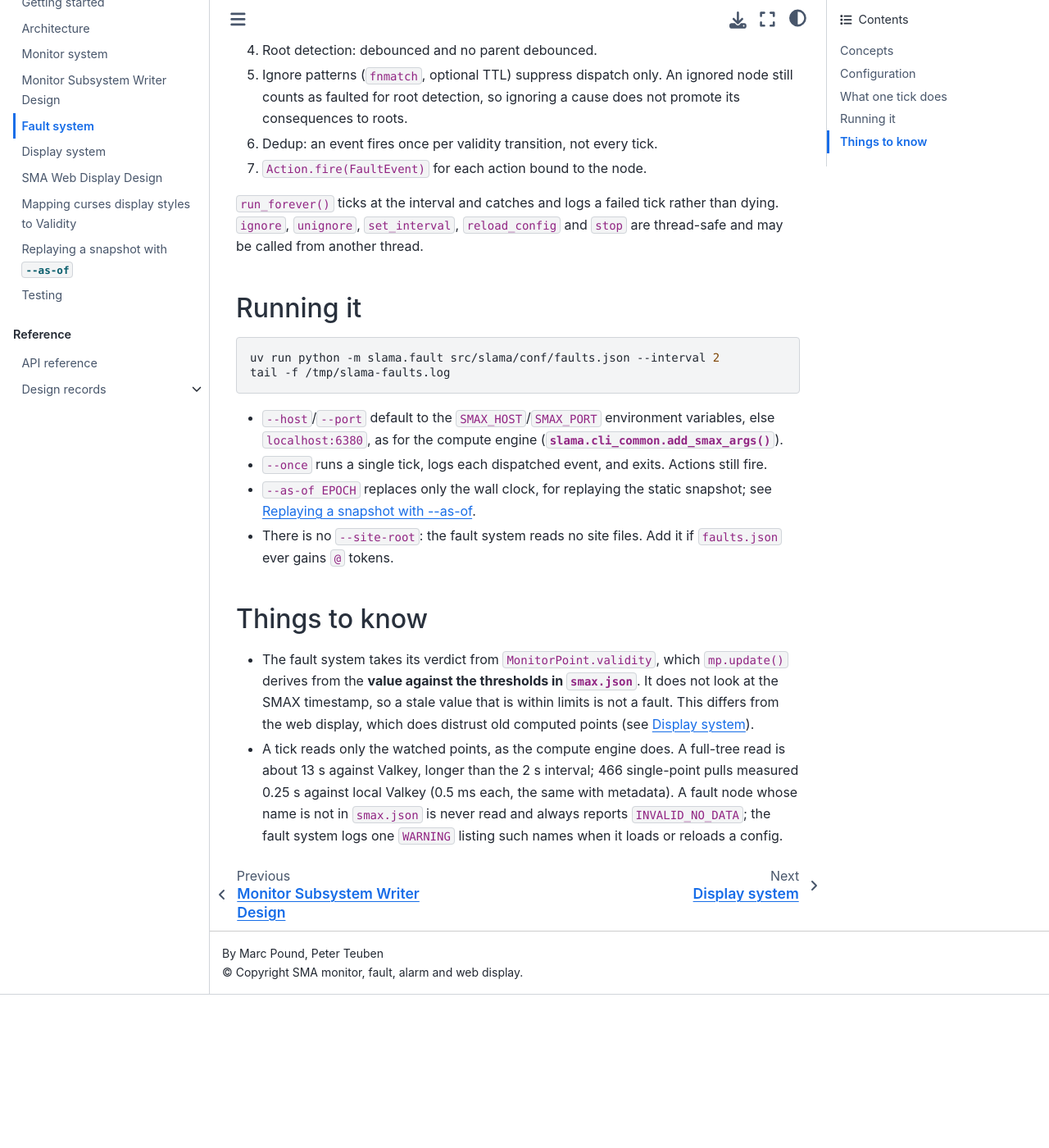
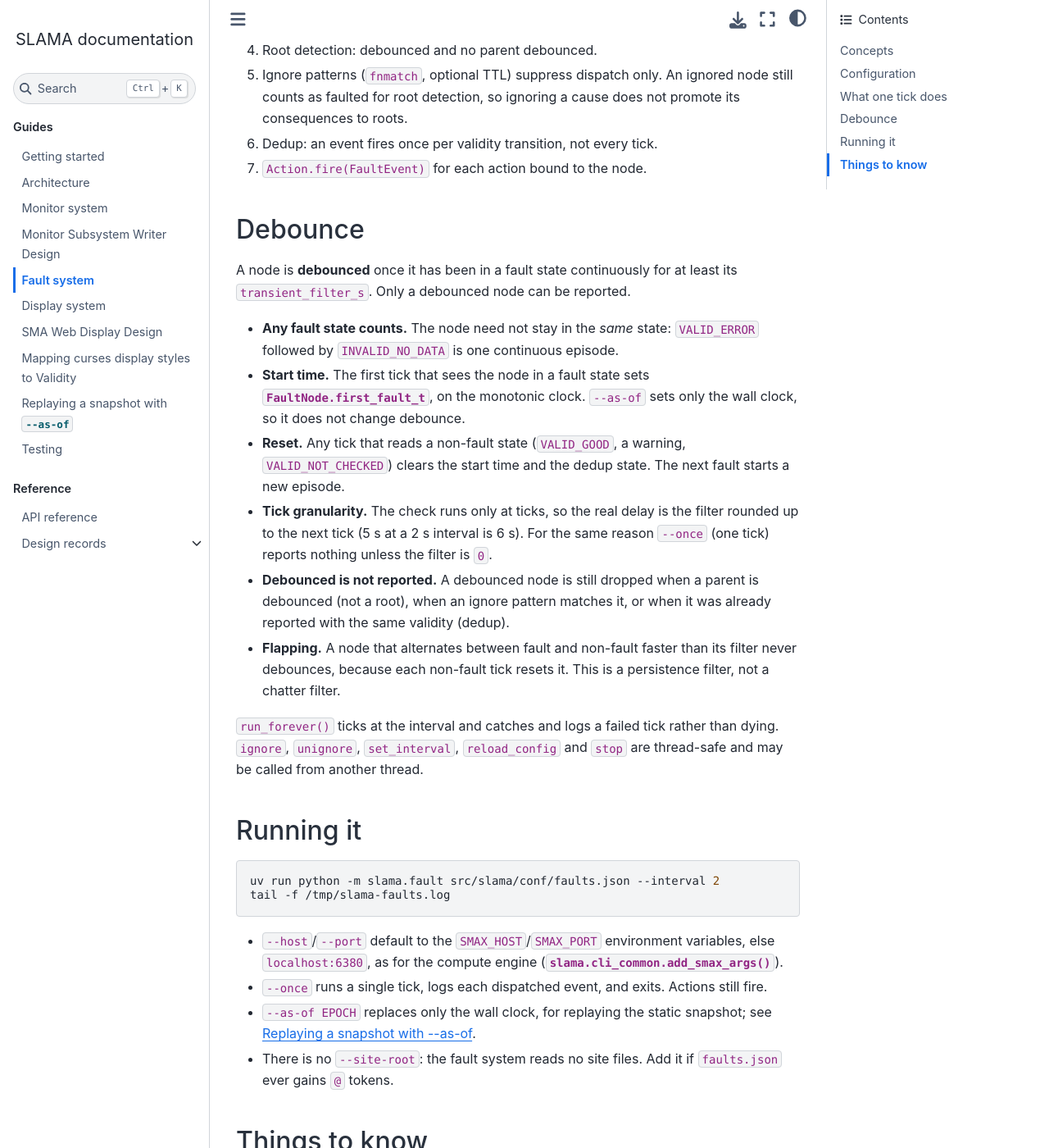
Before and after one commit to astroumd/slama, a Sphinx documentation site: the page built from slama/docs/source/fault-system.md, in a window 1280 px wide and 1400 px high, scrolled down 1823 px. Shown: the whole window at 82% size. Built offline with Sphinx 7.4.7 and the Sphinx Book theme 1.1.4, drawn with Linux system fonts in a browser that asks for light colours; before the commit the page ends 3036 px from its top, so only the background shows below that; some of the changed text lies outside the part shown.

Commit message:
docs: define fault-system debounce precisely
Co-Authored-By: Claude Opus 5.5 <noreply@anthropic.com>

```diff
--- a/slama/docs/source/fault-system.md
+++ b/slama/docs/source/fault-system.md
@@ -26,7 +26,8 @@ Root fault
 
 Debounce (`transient_filter_s`)
 :   A fault must persist continuously for this many seconds before it
-    counts. `0` disables the filter.
+    counts. `0` disables the filter. The exact rules are in
+    [Debounce](#debounce).
 
 Action
 :   Anything with `fire(event: FaultEvent) -> None`. Version 1 ships
@@ -84,6 +85,31 @@ malformed config fails at load, not at the first fault.
 6. Dedup: an event fires once per validity transition, not every tick.
 7. `Action.fire(FaultEvent)` for each action bound to the node.
 
+## Debounce
+
+A node is **debounced** once it has been in a fault state continuously for
+at least its `transient_filter_s`. Only a debounced node can be reported.
+
+- **Any fault state counts.** The node need not stay in the *same* state:
+  `VALID_ERROR` followed by `INVALID_NO_DATA` is one continuous episode.
+- **Start time.** The first tick that sees the node in a fault state sets
+  {py:attr}`FaultNode.first_fault_t <slama.fault.faultnode.FaultNode.first_fault_t>`,
+  on the monotonic clock. `--as-of` sets only the wall clock, so it does
+  not change debounce.
+- **Reset.** Any tick that reads a non-fault state (`VALID_GOOD`, a
+  warning, `VALID_NOT_CHECKED`) clears the start time and the dedup state.
+  The next fault starts a new episode.
+- **Tick granularity.** The check runs only at ticks, so the real delay is
+  the filter rounded up to the next tick (5 s at a 2 s interval is 6 s).
+  For the same reason `--once` (one tick) reports nothing unless the
+  filter is `0`.
+- **Debounced is not reported.** A debounced node is still dropped when a
+  parent is debounced (not a root), when an ignore pattern matches it, or
+  when it was already reported with the same validity (dedup).
+- **Flapping.** A node that alternates between fault and non-fault faster
+  than its filter never debounces, because each non-fault tick resets it.
+  This is a persistence filter, not a chatter filter.
+
 `run_forever()` ticks at the interval and catches and logs a failed tick
 rather than dying. `ignore`, `unignore`, `set_interval`, `reload_config`
 and `stop` are thread-safe and may be called from another thread.
```
